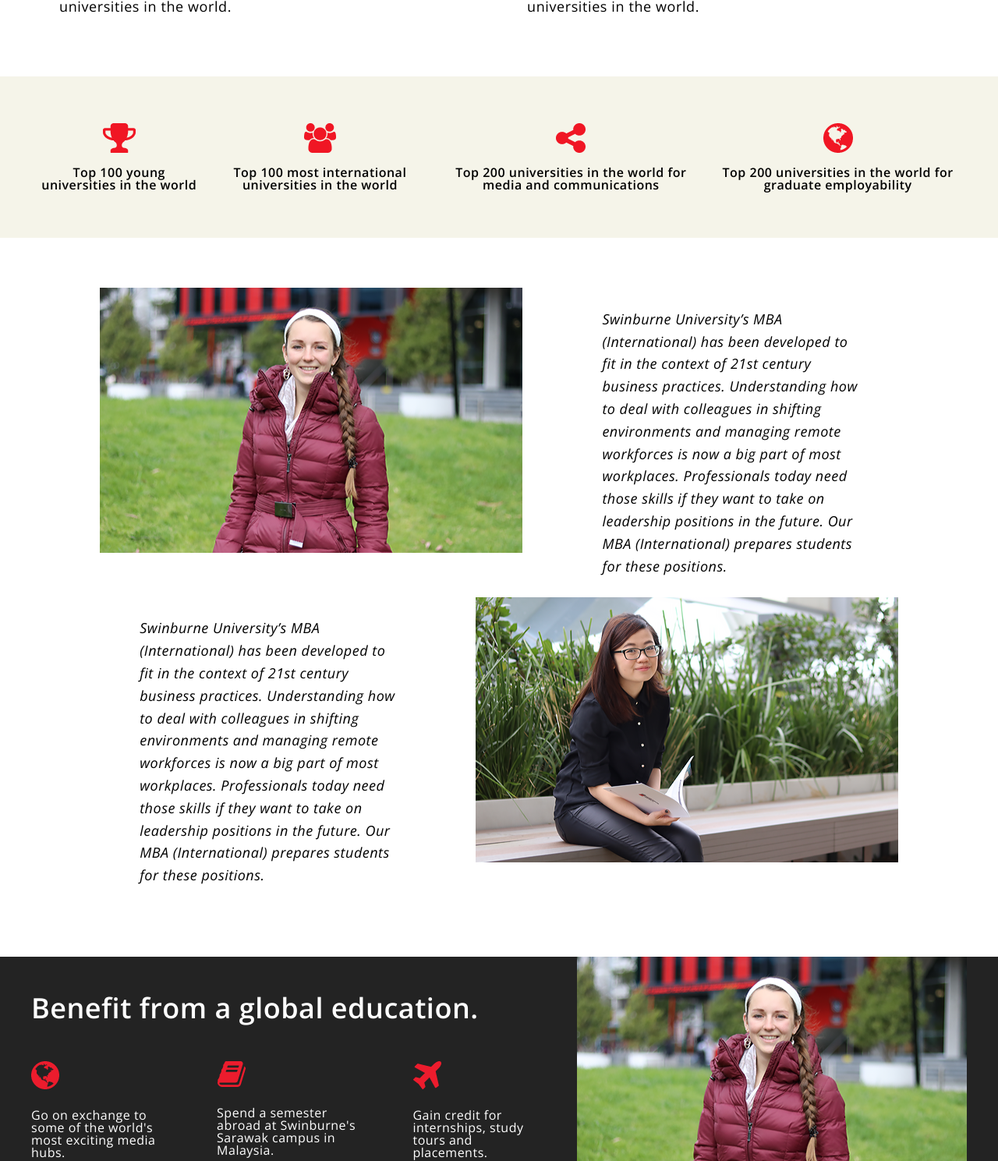
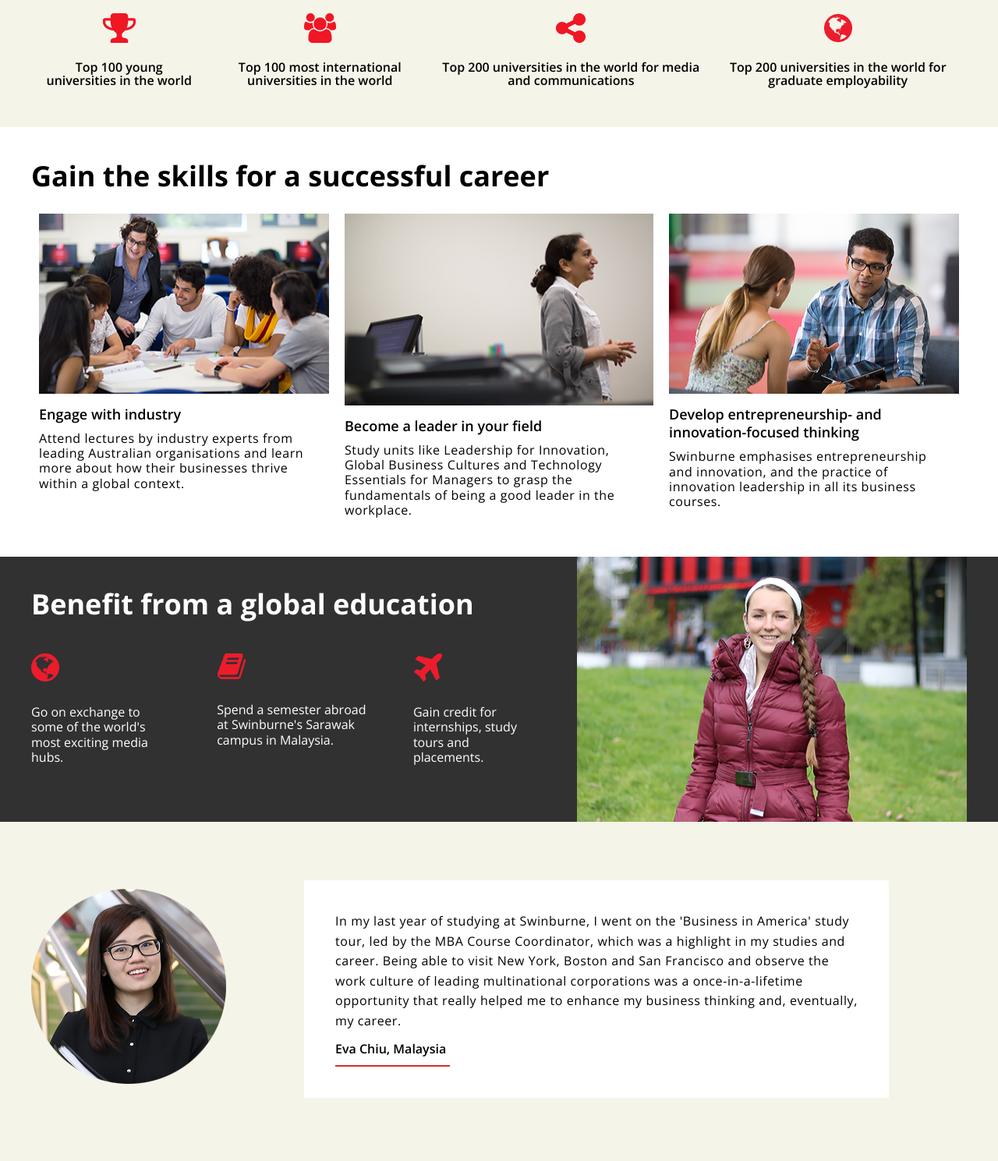
Before and after one commit to aranyap/aranyap.github.io, a plain HTML site: page index.html in a window 1280 px wide. Shown: the part 934-2423 px from the top of the page at 78% size. Drawn offline with nearby package versions, Linux system fonts and the light colour scheme.

Commit message:
created testimonials section and footer

```diff
--- a/css/style.css
+++ b/css/style.css
@@ -1,14 +1,16 @@
 body {
   font-family: 'Open Sans', sans-serif;
   font-weight: 300;
-  letter-spacing: 0.5px;
+  line-height: 1.6em;
 }
 
+p {
+  letter-spacing: 0.6px;
+}
 
 header {
   display: flex;
   flex-direction: row;
-  /* flex-grow: 2; */
   justify-content: space-between;
   background-color: white;
 }
@@ -17,9 +19,7 @@
   display: flex;
   flex-direction: row;
   justify-content: space-around;
-  /* flex-grow: 1; */
   align-items: center;
-  /* padding-left: 20px; */
 }
 
 #logo {
@@ -34,6 +34,7 @@
 h1 {
   font-size: 25px;
   font-weight: 400;
+  letter-spacing: 0px;
 }
 
 #nav {
@@ -43,15 +44,9 @@
   align-items: center;
   min-width: 500px;
   padding-right: 30px;
-  /*display: flex;
-  flex-direction: row;
-  justify-content: space-between;
-  align-items: center;
-  padding-right: 20px;*/
 }
 
 .nav-item {
-  /*padding-right: 20px;*/
   font-size: 16px;
   font-weight: 600;
   border-bottom: 1px;
@@ -66,9 +61,8 @@
 
 .nav-item.active {
   padding-bottom: 10px;
-  border-color: red;
+  border-color: #dc2d27;
 }
-
 
 section {
   background: url(../images/amdc.png) center center no-repeat;
@@ -80,18 +74,18 @@
 #intro-box {
   display: flex;
   flex-direction: column;
-  /*background: url(../images/marble.jpg) center center no-repeat;*/
   border: 1px solid black;
-  margin-right: 45%;
   background-color: black;
   padding: 30px 30px;
+  max-width: 600px;
 }
 
 h2 {
-  font-size: 28px;
+  font-size: 30px;
   color: white;
-  padding-bottom: 18px;
+  padding-bottom: 20px;
   font-weight: 600;
+  letter-spacing: 0.2px;
 }
 
 #intro-box p {
@@ -104,20 +98,16 @@
   border: 1px solid black;
   border-radius: 10px;
   background-color: #00d0ff;
-  padding: 12px;
-  margin-right: 74%;
-  font-weight: 600;
-}
-
-#container {
-  display: flex;
-  flex-direction: column;
+  padding: 10px 25px;
+  margin-right: auto;
+  font-weight: 700;
+  font-size: 18px;
 }
 
 #course-overview {
   display: flex;
   flex-direction: column;
-  padding: 75px 0px;
+  padding: 50px 0px;
 }
 
 #course-wrapper {
@@ -135,26 +125,26 @@
 .textbox {
   display: flex;
   flex-direction: column;
-  padding: 0% 3%;
+}
+
+#left-textbox {
+  padding-right: 50px;
 }
 
 h3 {
-  font-size: 35px;
-  font-weight: 400;
-  padding-bottom: 22px;
-  padding-left: 3%;
+  font-size: 36px;
+  font-weight: 700;
+  padding-bottom: 35px;
 }
 
 
 .textbox p {
   font-size: 18px;
-  line-height: 1.6em;
-  letter-spacing: 0.6px;
 }
 
 #icon-section {
   background-color: rgba(245,244,233,1);
-  padding: 60px 0px;
+  padding: 50px 0px;
 }
 
 #icon-wrapper {
@@ -175,49 +165,61 @@
   padding-bottom: 15px;
 }
 
+.icon h4 {
+  line-height: 1.1em;
+  letter-spacing: 0px;
+}
+
 h4 {
   font-weight: 600;
   color: black;
   text-align: center;
+  letter-spacing: 0px;
+  line-height: 1.3em;
 }
 
-#testimonials-section {
+#three-column-section {
+  padding: 50px 0px;
+
+}
+
+#three-column-first-wrapper {
   display: flex;
   flex-direction: column;
-  padding: 5% 10% 5% 10%;
-}
-
-.testimonial-wrapper {
-  display: flex;
-  flex-direction: row;
   max-width: 1200px;
   margin: auto;
 }
 
-.testimonial-image-wrapper {
+#three-column-second-wrapper {
   display: flex;
   flex-direction: row;
+  justify-content: space-between;
 }
 
-#testimonial-text-right {
-  margin-left: 5%;
-  padding: 2.5% 5%;
+.three-column-box {
+  display: flex;
+  flex-direction: column;
+  padding: 0px 10px;
 }
 
-#testimonial-text-left {
-  margin-right: 5%;
-  padding: 2.5% 5%;
+.three-column-text {
+  padding: 15px 17px 0px 0px;
 }
 
-.testimonial-text p {
+.three-column-text h4 {
+  text-align: left;
+  padding-bottom: 10px;
   font-size: 18px;
-  font-style: italic;
-  line-height: 1.6em;
-  letter-spacing: 0.5px;
+}
+
+.three-column-text p {
+  text-align: left;
+  font-weight: 300;
+  line-height: 1.2em;
 }
 
 #highlights-section {
-  background-color: rgb(35,35,35);
+  background-color: rgb(49,49,49);
 }
 
 #highlights-first-wrapper {
@@ -233,14 +235,8 @@
 
 
 #highlights-second-wrapper h3 {
-  font-size: 36px;
-  font-weight: 600;
   color: white;
   padding: 0px;
-}
-
-.highlight h4 {
-  text-align: left;
 }
 
 #highlights-content {
@@ -256,6 +252,8 @@
 .highlight h4 {
   color: white;
   font-weight: 400;
+  text-align: left;
+  line-height: 1.2em;
 }
 
 .highlight-img {
@@ -269,9 +267,60 @@
   min-height: 340px;
 }
 
+#testimonials-section {
+  background-color: rgba(245,244,233,1);
+  padding: 25px 0px;
+}
+
+.testimonials-wrapper {
+  display: flex;
+  flex-direction: row;
+  max-width: 1200px;
+  margin: auto;
+  align-items: center;
+}
+
+.testimonials-wrapper img {
+  /*margin: 0px 50px;*/
+}
+
+.testimonials-text {
+  background-color: white;
+  margin: 50px 100px;
+  padding: 40px;
+}
+
+.testimonials-name {
+  font-weight: 600;
+  letter-spacing: 0px;
+  padding-top: 10px;
+}
+
+.testimonials-name.eva {
+  padding-bottom: 8px;
+  border-bottom: 2px solid #dc2d27;
+  margin-right: 78%;
+}
+
+.testimonials-name.ishaku {
+  padding-bottom: 8px;
+  border-bottom: 2px solid #dc2d27;
+  margin-right: 73%;
+}
+
 footer {
-  background-color: rgba(224,242,243,1);
+  background-color: rgb(49, 49, 49);
+  padding: 50px 0px;
 }
+
+#footer-wrapper {
+  display: flex;
+  flex-direction: column;
+  max-width: 1200px;
+  margin: auto;
+  align-items: center;
+}
+
 
 /*RESPONSIVE*/
 
--- a/index.html
+++ b/index.html
@@ -51,9 +51,7 @@
 
     </section>
 
-    <div id='container'>
-
-      <!-- course overview section -->
+    <!-- container -->
 
     <div id='course-overview'>
       <div id='course-wrapper'>
@@ -68,7 +66,6 @@
           </div>
         </div>
       </div>
-
     </div>
 
     <!-- icon section -->
@@ -77,58 +74,67 @@
       <div id='icon-wrapper'>
         <div class='icon'>
           <div class='icon-img'>
-              <img src='images/1.png' alt='icon-1'/>
+            <img src='images/trophy-icon.png' alt='trophy icon'/>
           </div>
           <h4>Top 100 young universities in the world</h4>
         </div>
 
         <div class='icon'>
           <div class='icon-img'>
-              <img src='images/2.png' alt='icon-1'/>
+            <img src='images/people-icon.png' alt='people icon'/>
           </div>
           <h4>Top 100 most international universities in the world</h4>
         </div>
 
         <div class='icon'>
           <div class='icon-img'>
-              <img src='images/3.png' alt='icon-1'/>
+            <img src='images/connect-icon.png' alt='connect icon'/>
           </div>
           <h4>Top 200 universities in the world for media and communications</h4>
         </div>
 
         <div class='icon'>
           <div class='icon-img'>
-              <img src='images/4.png' alt='icon-1'/>
+            <img src='images/world-icon.png' alt='world icon'/>
           </div>
             <h4>Top 200 universities in the world for graduate employability</h4>
           </div>
         </div>
       </div>
+    </div>
 
-      <!-- testimonials section -->
+    <!-- three-column section -->
 
-      <div id='testimonials-section'>
-        <div class='testimonial-wrapper'>
-          <div class='testimonial-image-wrapper'>
-            <div class='testimonial-image'>
-              <img src='images/carolin.png' alt='carolin' />
-            </div>
-          </div>
-          <div id='testimonial-text-right' class='testimonial-text'>
-            <p>Swinburne University’s MBA (International) has been developed to fit in the context of 21st century business practices. Understanding how to deal with colleagues in shifting environments and managing remote workforces is now a big part of most workplaces. Professionals today need those skills if they want to take on leadership positions in the future. Our MBA (International) prepares students for these positions.</p>
+    <div id='three-column-section'>
+      <div id='three-column-first-wrapper'>
+        <h3>Gain the skills for a successful career</h3>
+
+        <div id='three-column-second-wrapper'>
+          <div class='three-column-box'>
+            <img src='images/students.png' alt='carolin' />
+            <div class='three-column-text'>
+              <h4>Engage with industry</h4>
+              <p>Attend lectures by industry experts from leading Australian organisations and learn more about how their businesses thrive within a global context.</p>
             </div>
           </div>
 
-
-        <div class='testimonial-wrapper'>
-          <div id='testimonial-text-left' class='testimonial-text'>
-            <p>Swinburne University’s MBA (International) has been developed to fit in the context of 21st century business practices. Understanding how to deal with colleagues in shifting environments and managing remote workforces is now a big part of most workplaces. Professionals today need those skills if they want to take on leadership positions in the future. Our MBA (International) prepares students for these positions.</p>
+          <div class='three-column-box'>
+            <img src='images/teacher.png' alt='teacher' />
+            <div class='three-column-text'>
+              <h4>Become a leader in your field</h4>
+              <p>Study units like Leadership for Innovation, Global Business Cultures and Technology Essentials for Managers to grasp the fundamentals of
+                being a good leader in the workplace.</p>
+            </div>
           </div>
 
-          <div class='testimonial-image-wrapper'>
-            <div class='testimonial-image'>
-              <img src='images/eva.png' alt='eva' />
+          <div class='three-column-box'>
+            <img src='images/one-on-one.png' alt='carolin' />
+            <div class='three-column-text'>
+              <h4>Develop entrepreneurship- and innovation-focused thinking</h4>
+              <p>Swinburne emphasises entrepreneurship and innovation, and the practice of innovation leadership in all its business courses.</p>
             </div>
+          </div>
+
         </div>
       </div>
     </div>
@@ -138,40 +144,70 @@
     <div id='highlights-section'>
       <div id='highlights-first-wrapper'>
         <div id='highlights-second-wrapper'>
-          <h3>Benefit from a global education.</h3>
+          <h3>Benefit from a global education</h3>
           <div id='highlights-content'>
+
             <div class='highlight'>
               <div class='highlight-img'>
-                <img src='images/world.png' alt='icon-1'/>
+                <img src='images/world-icon.png' alt='world icon'/>
               </div>
               <h4>Go on exchange to some of the world's most exciting media hubs.</h4>
             </div>
 
             <div class='highlight'>
               <div class='highlight-img'>
-                <img src='images/book.png' alt='icon-1'/>
+                <img src='images/book-icon.png' alt='book icon'/>
               </div>
               <h4>Spend a semester abroad at Swinburne's Sarawak campus in Malaysia.</h4>
             </div>
 
             <div class='highlight'>
               <div class='highlight-img'>
-                <img src='images/plane.png' alt='icon-1'/>
+                <img src='images/plane-icon.png' alt='plane icon'/>
               </div>
               <h4>Gain credit for internships, study tours and placements.</h4>
             </div>
+
           </div>
         </div>
 
         <div id='highlights-box'>
         </div>
+      </div>
+    </div>
 
+    <!-- testimonials section -->
+
+    <div id='testimonials-section'>
+      <div class='testimonials-wrapper'>
+        <div>
+          <img src='images/eva-circle.png' alt='eva'/>
         </div>
+
+        <div class='testimonials-text'>
+          <p>In my last year of studying at Swinburne, I went on the 'Business in America' study tour, led by the MBA Course Coordinator, which was a highlight in my studies and career. Being able to visit New York, Boston and San Francisco and observe the work culture of leading multinational corporations was a once-in-a-lifetime opportunity that really helped me to enhance my business thinking and, eventually, my career.</p>
+          <p class='testimonials-name eva'>Eva Chiu, Malaysia</p>
+        </div>
+      </div>
+
+      <div class='testimonials-wrapper'>
+        <div class='testimonials-text'>
+          <p>Swinburne University’s MBA (International) has been developed to fit in the context of 21st century business practices. Understanding how to deal with colleagues in shifting environments and managing remote workforces is now a big part of most workplaces. Professionals today need those skills if they want to take on leadership positions in the future. Our MBA (International) prepares students for these positions.</p>
+          <p class='testimonials-name ishaku'>Ishaku Haruna, Nigeria</p>
+        </div>
+
+        <div>
+          <img src='images/ishaku-circle.png' alt='eva'/>
+        </div>
+      </div>
+
     </div>
 
     <!-- footer section -->
     <footer>
-      <h2>footer</h2>
+      <div id='footer-wrapper'>
+        <h2>Ready to start your studies at Swinburne?</h2>
+      </div>
     </footer>
   </body>
 </html>
```
Also changed, not shown: images/book-icon.png (renamed from images/book.png), images/connect-icon.png (renamed from images/3.png), images/dominic.png (deleted), images/eva-circle.png (added), images/eva.png (deleted), images/ishaku-circle.png (added), images/one-on-one.png (added), images/people-icon.png (renamed from images/2.png), images/plane-icon.png (renamed from images/plane.png), images/students.png (added), images/teacher.png (added), images/trophy-icon.png (renamed from images/1.png), images/world-icon.png (renamed from images/world.png). Lines whose indentation alone changed are shown as unchanged.
